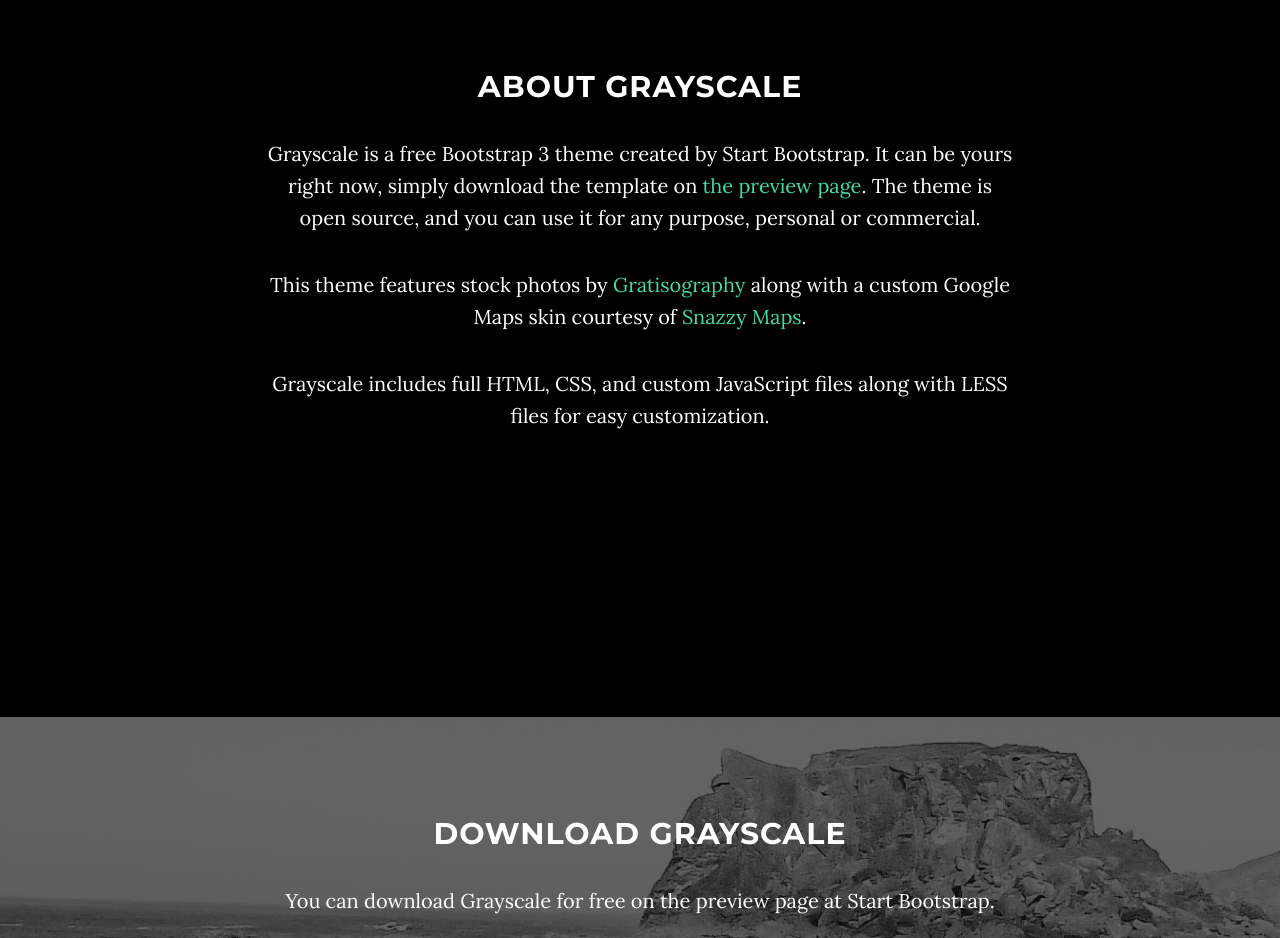
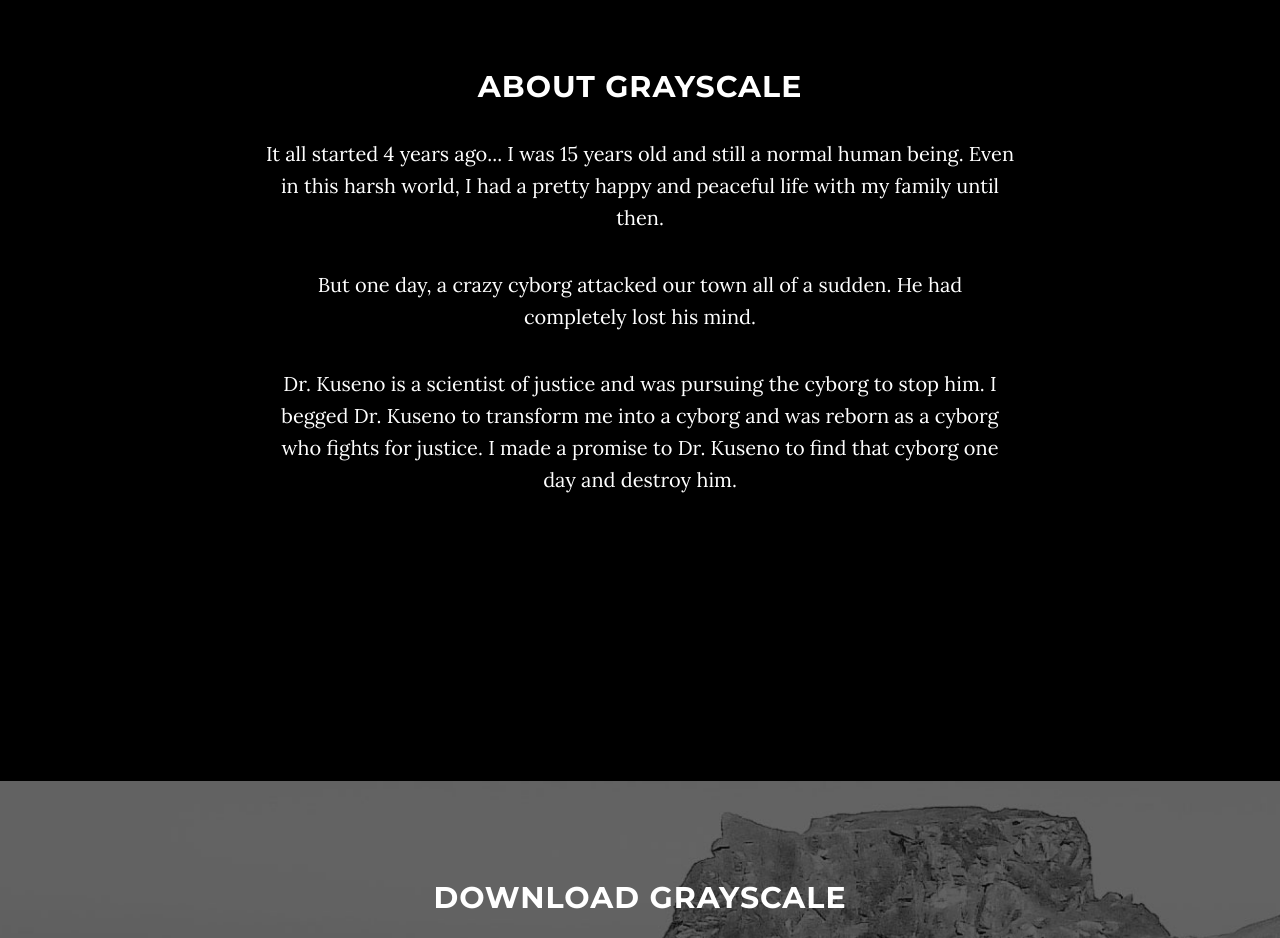
Before and after one commit to christianalambra/OnePage, a website: page index.html in a window 1280 px wide. Shown: the part 980-1918 px from the top of the page. Drawn offline with nearby package versions, Linux system fonts and the light colour scheme; some packages are replaced by stand-ins of ours.

Commit message:
Update index.html

```diff
--- a/index.html
+++ b/index.html
@@ -91,9 +91,10 @@
         <div class="row">
             <div class="col-lg-8 col-lg-offset-2">
                 <h2>About Grayscale</h2>
-                <p>Grayscale is a free Bootstrap 3 theme created by Start Bootstrap. It can be yours right now, simply download the template on <a href="http://startbootstrap.com/template-overviews/grayscale/">the preview page</a>. The theme is open source, and you can use it for any purpose, personal or commercial.</p>
-                <p>This theme features stock photos by <a href="http://gratisography.com/">Gratisography</a> along with a custom Google Maps skin courtesy of <a href="http://snazzymaps.com/">Snazzy Maps</a>.</p>
-                <p>Grayscale includes full HTML, CSS, and custom JavaScript files along with LESS files for easy customization.</p>
+                <p>It all started 4 years ago... I was 15 years old and still a normal human being. Even in this harsh world, I had a pretty happy and peaceful life with my family until then.</p>
+                <p> But one day, a crazy cyborg attacked our town all of a sudden. He had completely lost his mind.</p>
+                <p> Dr. Kuseno is a scientist of justice and was pursuing the cyborg to stop him. I begged Dr. Kuseno to transform me into a cyborg and was reborn as a cyborg who fights for justice. I made a promise to
+                    Dr. Kuseno to find that cyborg one day and destroy him.</p>
             </div>
         </div>
     </section>
```
